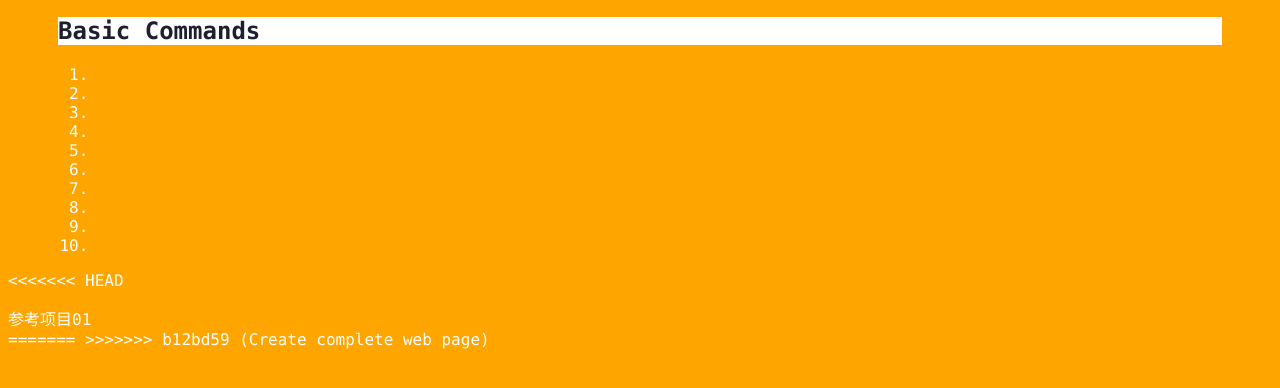
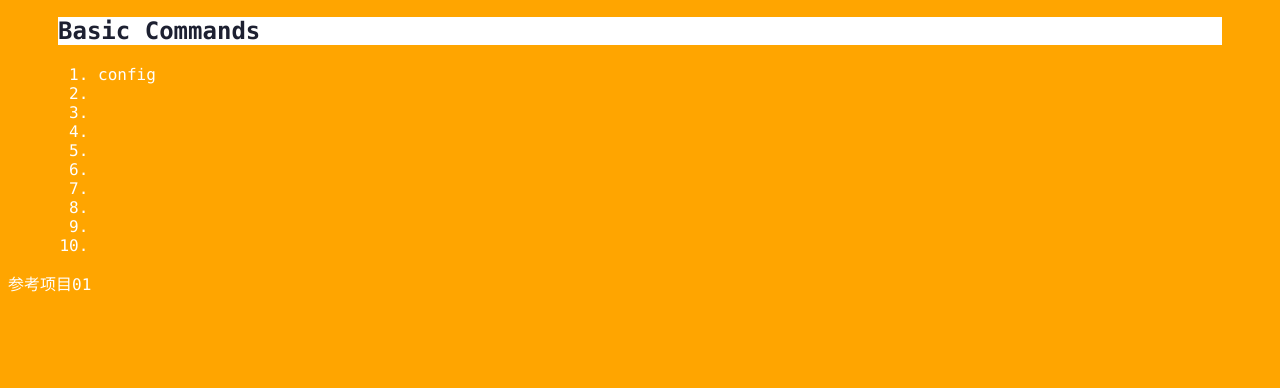
Before and after one commit to JasonZhu19910601/git_learning, a plain HTML site: page index.html in a window 1280 px wide. Both pictures are taken after a click on the element "Basic Commands". Shown: the part 276-664 px from the top of the page. Drawn offline with Linux system fonts and the light colour scheme.

Commit message:
Add the first git command with config.

```diff
--- a/index.html
+++ b/index.html
@@ -29,7 +29,7 @@
         <div class="accordion"><h1>Basic Commands</h1></div>
             <div class="panel">
                 <ol>
-                    <li></li>
+                    <li>config</li>
                     <li></li>
                     <li></li>
                     <li></li>
@@ -43,16 +43,11 @@
             </div>
         </div>
     </section>
-<<<<<<< HEAD
-
     <footer>
 	<p>
 	<a herf="https://github.com/TTN-js/unforGITtable">参考项目01</a>
 	</p>
     </footer>
-=======
-
->>>>>>> b12bd59 (Create complete web page)
     <script src="js/script.js"></script>
 </body>
 </html>
```
